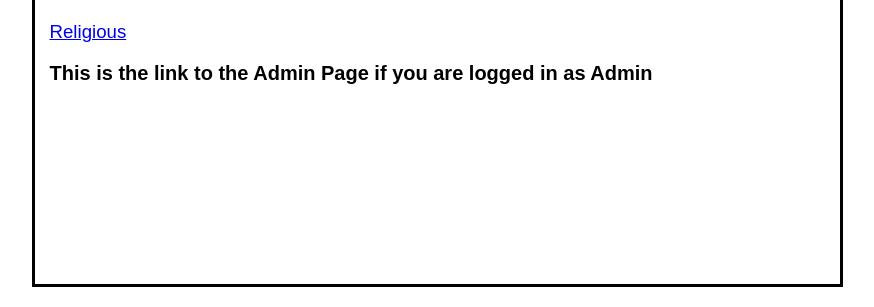
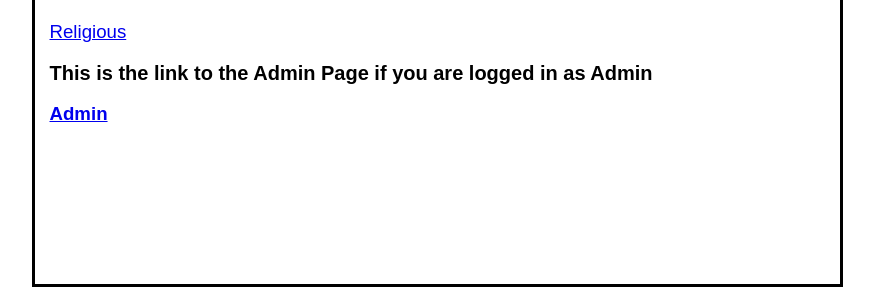
Before and after one commit to houseofcard/assignment2, a PHP site: page / in a window 1280 px wide. Shown: the part 493-800 px from the top of the page, without its empty margins (203-1077 px from the left). Run offline with PHP 8.4, Linux system fonts and the light colour scheme; data comes from the database, SQL or seed files in the repository.

Commit message:
Link from VM1 index.php to VM2 index.php

```diff
--- a/WebServer1/www/index.php
+++ b/WebServer1/www/index.php
@@ -45,7 +45,7 @@ while($row = $q->fetch()){
 
 <h2>This is the link to the Admin Page if you are logged in as Admin</p>
 
-
+<p><a href='http://ec2-3-215-184-116.compute-1.amazonaws.com'>Admin</a></p>
 
 </body>
 </html>
```
